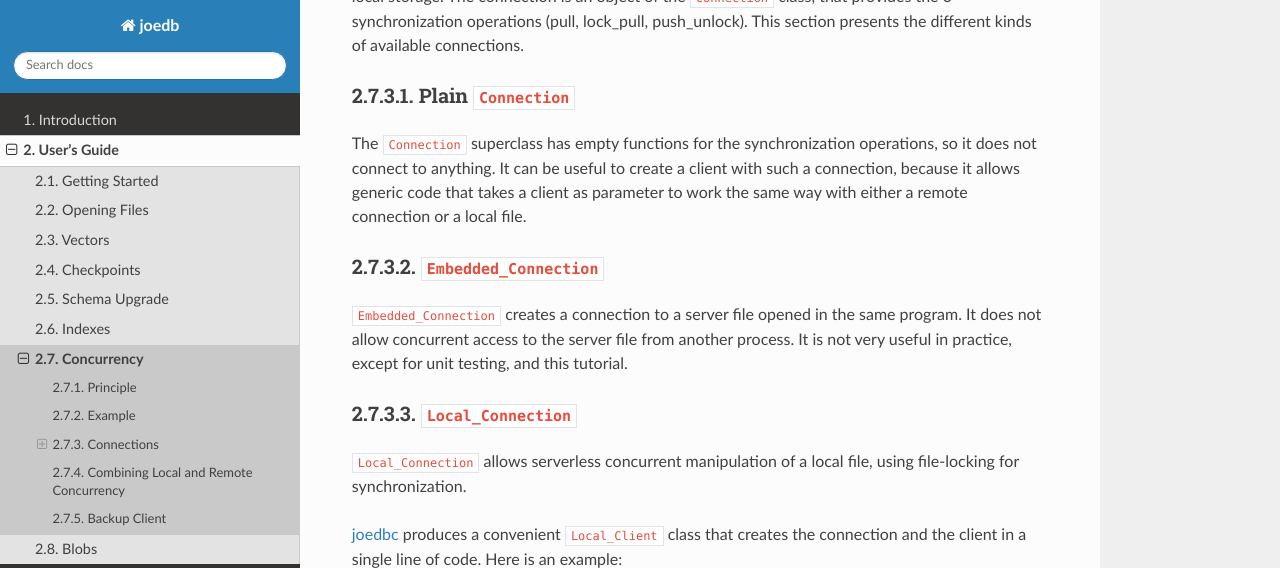
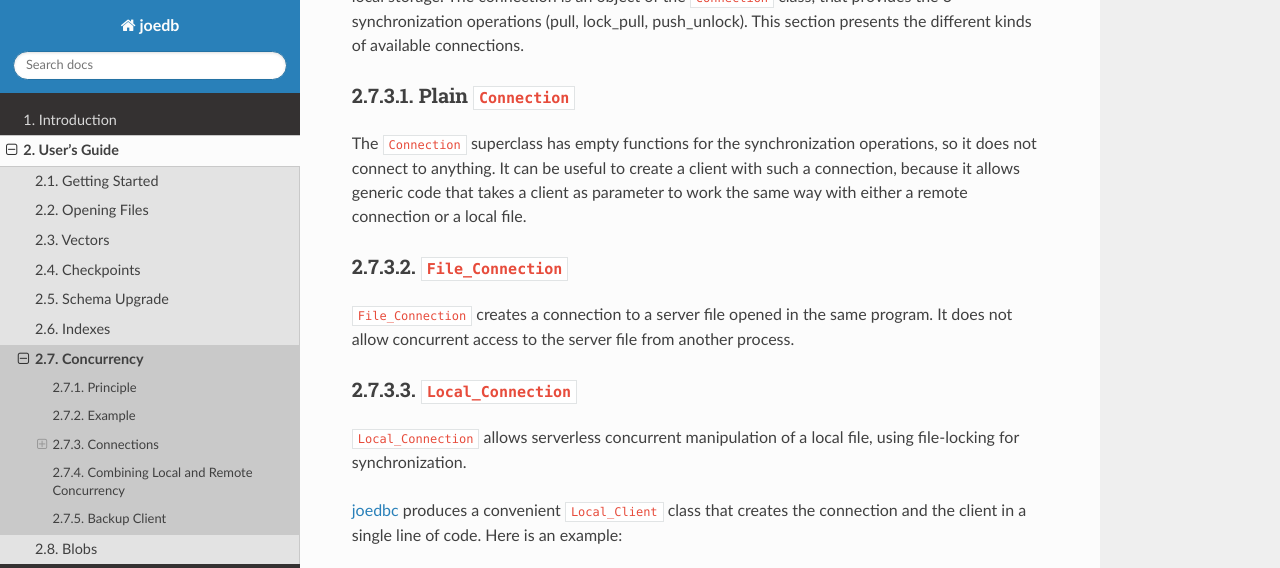
Before and after one commit to Remi-Coulom/joedb, a Sphinx documentation site: the page built from doc/source/concurrency.rst, in a window 1280 px wide and 1400 px high, scrolled down 1168 px, cut to the strip 0-568 px from the top of the window. Built offline with Sphinx 7.4.7 and the Read the Docs theme 2.0.0, drawn with Linux system fonts in a browser that asks for light colours; formulas are drawn with MathJax 3; some of the changed text lies outside the part shown.

Commit message:
Embedded_Connection -> File_Connection

```diff
--- a/doc/source/concurrency.rst
+++ b/doc/source/concurrency.rst
@@ -62,13 +62,12 @@ client with such a connection, because it allows generic code that takes a
 client as parameter to work the same way with either a remote connection or a
 local file.
 
-``Embedded_Connection``
-^^^^^^^^^^^^^^^^^^^^^^^
+``File_Connection``
+^^^^^^^^^^^^^^^^^^^
 
-``Embedded_Connection`` creates a connection to a server file opened in the
+``File_Connection`` creates a connection to a server file opened in the
 same program. It does not allow concurrent access to the server file from
-another process. It is not very useful in practice, except for unit testing,
-and this tutorial.
+another process.
 
 ``Local_Connection``
 ^^^^^^^^^^^^^^^^^^^^
@@ -122,7 +121,7 @@ The table below summarizes all available connections.
   +=========================+==============+=================+=============+
   | ``Connection``          |              | ✔               |             |
   +-------------------------+--------------+-----------------+-------------+
-  | ``Embedded_Connection`` |              | ✔               | ✔           |
+  | ``File_Connection``     |              | ✔               | ✔           |
   +-------------------------+--------------+-----------------+-------------+
   | ``Local_Connection``    | ✔            |                 |             |
   +-------------------------+--------------+-----------------+-------------+
--- a/doc/source/tools.rst
+++ b/doc/source/tools.rst
@@ -166,7 +166,7 @@ Pushes a local file to a connection. For example:
 .. code-block:: bash
 
     # Truncate a file containing an aborted transaction
-    joedb_push broken.joedb embedded fixed.joedb
+    joedb_push broken.joedb file fixed.joedb
 
 .. code-block:: bash
 
```
Also changed, not shown: 10 other files.
